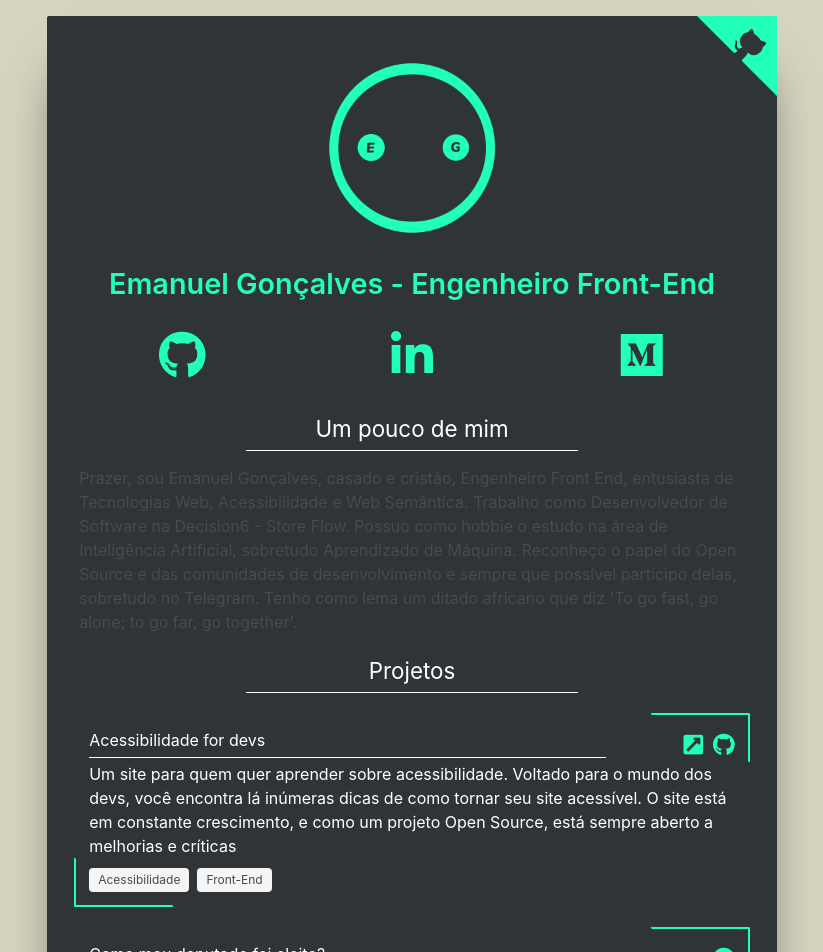
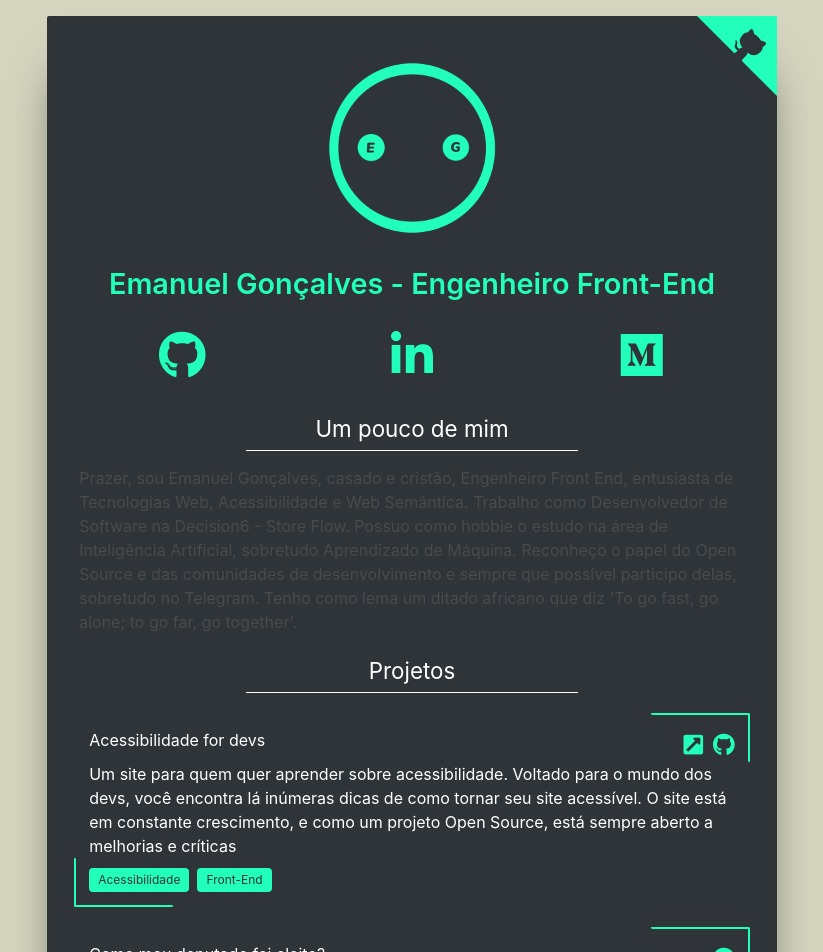
Before and after one commit to emanuelgsouza/emanuelgsouza.dev, a Nuxt app: page / in a window 1280 px wide. Shown: the top 952 px of the page, without its empty margins (228-1051 px from the left). Built offline with nearby package versions, Linux system fonts and the light colour scheme.

Commit message:
remove line in project bottom

```diff
--- a/modules/Home/components/Projects/Project.vue
+++ b/modules/Home/components/Projects/Project.vue
@@ -129,18 +129,18 @@ export default {
 
     span
       position: relative
-      margin-bottom: 10px
+      // margin-bottom: 10px
       display: block
 
-      &::after
-        content: ''
-        display: block
-        width: 80%
-        height: 1px
-        background-color: white
-        position: absolute
-        bottom: -6px
-        left: 0
+      // &::after
+      //   content: ''
+      //   display: block
+      //   width: 80%
+      //   height: 1px
+      //   background-color: white
+      //   position: absolute
+      //   bottom: -6px
+      //   left: 0
 
     .project_card_icons_container
       position: absolute
@@ -160,4 +160,8 @@ export default {
 
   .project_card_description
     margin: 10px 0
+
+  .project_card_tags .tag
+    background-color: $secondary
+    color: $primary
 </style>
```
